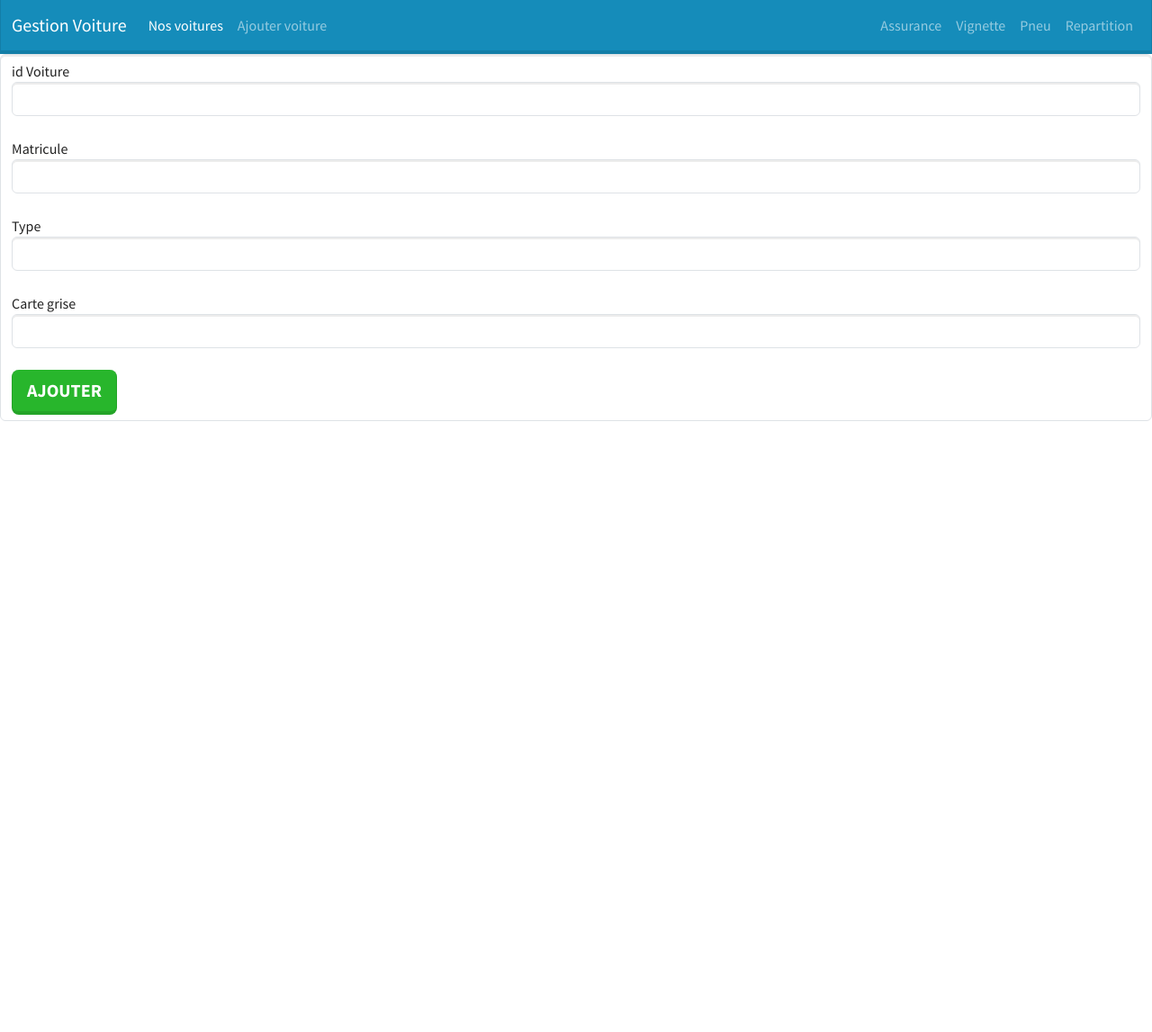
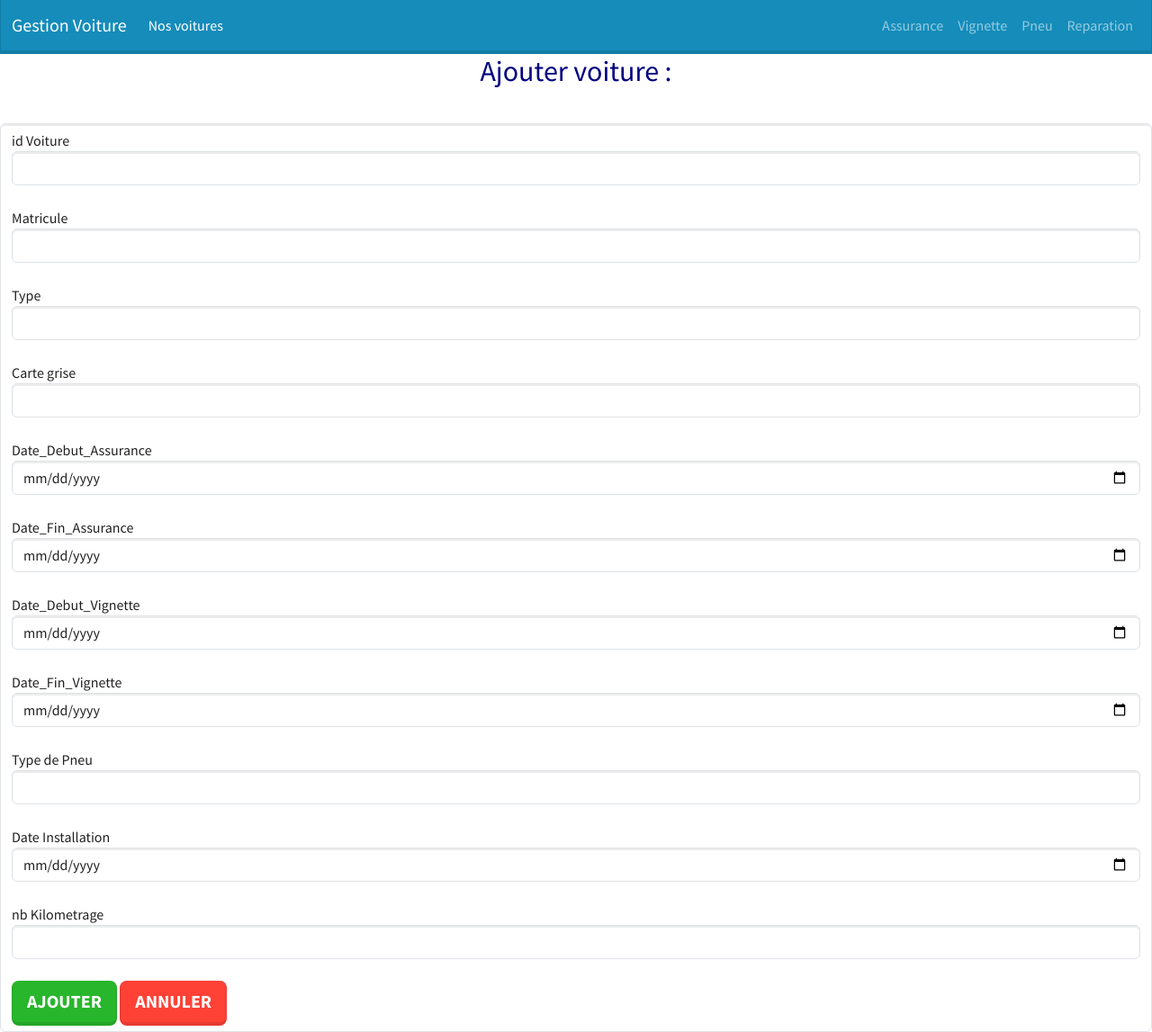
Before and after one commit to Abed-el-Beri-Daieb/gestionVoiture, a PHP site: page /addVoiture.php in a window 1280 px wide. Shown: the whole page at 90% size. Before the commit the page ends 468 px from the top, so only its background shows below. Run offline with PHP 8.4, Linux system fonts and the light colour scheme.

Commit message:
version 1.2

```diff
--- a/addVoiture.php
+++ b/addVoiture.php
@@ -12,30 +12,68 @@
     require_once "nav.php";
     if (isset($_POST['ok'])) {
         require_once "crud_voiture.php";
-        $crud = new crud_voiture();
+        require_once "crud_assurance.php";
+        require_once "crud_vignette.php";
+        require_once "crud_pneu.php";
 
+        $crudVoi = new crud_voiture();
         $id_voiture = htmlspecialchars($_POST['id_v']);
         $matricule = htmlspecialchars($_POST['mat']);
         $type = htmlspecialchars($_POST['type']);
         $carte_grise = htmlspecialchars($_POST['carte']);
 
         $voiture = new voiture($id_voiture, $matricule, $type, $carte_grise);
-        $res = $crud->addVoiture($voiture);
+        $res = $crudVoi->addVoiture($voiture);
 
-        if ($res) {
+        $crudA = new crud_assurance();
+        $date_deb_assurance = htmlspecialchars($_POST['date_deb_assurance']);
+        $date_fin_assurance = htmlspecialchars($_POST['date_fin_assurance']);
+        $validite_assurance = "1 mois"; // a modifier (soustraction)
+
+        $assurance = new assurance($matricule,$date_deb_assurance,$date_fin_assurance,$validite_assurance);
+        $res2 = $crudA->addAssurance($assurance);
+
+        $crudVig = new crud_vignette();
+        $date_deb_vignette = htmlspecialchars($_POST['date_deb_vignette']);
+        $date_fin_vignette = htmlspecialchars($_POST['date_fin_vignette']);
+        $validite_vignette = "1 mois"; // a modifier (soustraction)
+
+        $vignette = new vignette($matricule,$date_deb_vignette,$date_fin_vignette,$validite_vignette);
+        $res3 = $crudVig->addVignette($vignette);
+
+        $crudP = new crud_pneu();
+        $type_pneu = htmlspecialchars($_POST['type_pneu']);
+        $date_installation = htmlspecialchars($_POST['date_installation']);
+        $nb_kilometre = htmlspecialchars($_POST['nb_kilometre']);
+
+        $pneu = new pneu($matricule,$type_pneu,$date_installation,$nb_kilometre);
+        $res4 = $crudP->addPneu($pneu);
+
+        if ($res4) {
             header("location:index.php");
             exit;
         }
     }
 ?>
+<h2 style="text-align: center; margin-bottom: 3%; color: navy;">Ajouter voiture :</h2>
+<form action="addVoiture.php" method="post" class=form-control>
+    <label>id Voiture</label><input type="text" name="id_v" id="" class=form-control></br>
+    <label>Matricule</label><input type="text" name="mat" id="" class=form-control></br>
+    <label>Type</label><input type="text" name="type" id="" class=form-control></br>
+    <label>Carte grise</label><input type="text" name="carte" id="" class=form-control></br>
 
-<form action="addVoiture.php" method="post" class=form-control>
-    <label for="">id Voiture</label><input type="text" name="id_v" id="" class=form-control></br>
-    <label for="">Matricule</label><input type="text" name="mat" id="" class=form-control></br>
-    <label for="">Type</label><input type="text" name="type" id="" class=form-control></br>
-    <label for="">Carte grise</label><input type="text" name="carte" id="" class=form-control></br>
+    <label>Date_Debut_Assurance</label><input type="date" name="date_deb_assurance" class="form-control"><br>
+    <label>Date_Fin_Assurance</label><input type="date" name="date_fin_assurance" class="form-control"><br>
+
+    <label>Date_Debut_Vignette</label><input type="date" name="date_deb_vignette" class="form-control"><br>
+    <label>Date_Fin_Vignette</label><input type="date" name="date_fin_vignette" class="form-control"><br>
+
+    <label>Type de Pneu</label><input type="text" name="type_pneu" id="" class=form-control></br>
+    <label>Date Installation</label><input type="date" name="date_installation" id="" class=form-control></br>
+    <label>nb Kilometrage</label><input type="number" name="nb_kilometre" id="" class=form-control></br>
 
     <input type="submit" value="Ajouter" name="ok" class="btn btn-success btn-lg">
+    <input type="reset" value="Annuler" class="btn btn-danger btn-lg">
 </form>
 
 
--- a/index.php
+++ b/index.php
@@ -36,14 +36,14 @@
                 <td><?= $voiture[2] ?></td>
                 <td><?= $voiture[3] ?></td>
                 <td><a href="#" class="btn btn-info btn-sm">Voir détail...</a></td>
+                <td><a href="#" class="btn btn-dark btn-sm">Editer</a></td>
                 <td><a href="#" class="btn btn-danger btn-sm">Supprimer</a></td>
-                <td><a href="#" class="btn btn-dark btn-sm">Editer</a></td>
             </tr>
         <?php
         }
         ?>
     </tbody>
 </table>
-
+<center><a href="addVoiture.php" class="btn btn-success btn-lg">Ajouter</a></center>
 </body>
 </html>
--- a/nav.php
+++ b/nav.php
@@ -11,9 +11,6 @@
                         <span class="visually-hidden">(current)</span>
                     </a>
                 </li>
-                <li class="nav-item">
-                    <a class="nav-link" href="addVoiture.php">Ajouter voiture</a>
-                </li>
             </ul>
             <ul class="navbar-nav me-left">
                 <li class="nav-item">
@@ -26,7 +23,7 @@
                     <a class="nav-link" href="pneuView.php">Pneu</a>
                 </li>
                 <li class="nav-item">
-                    <a class="nav-link" href="reparationView.php">Repartition</a>
+                    <a class="nav-link" href="reparationView.php">Reparation</a>
                 </li>
             </ul>
 
```
Also changed, not shown: crud_assurance.php (+11 -0 lines), crud_pneu.php (+11 -0 lines), crud_vignette.php (+11 -0 lines).
